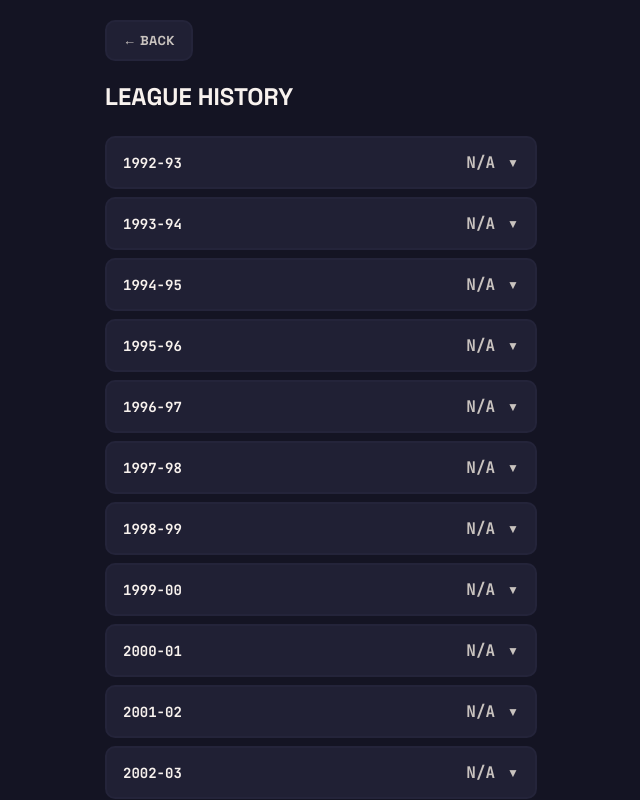
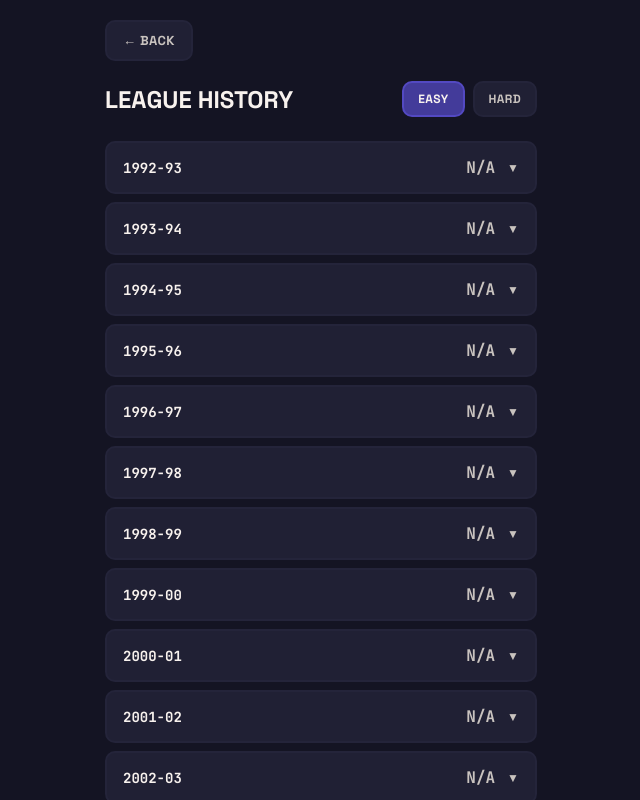
Before and after one commit to saimailou88/football-draft-game, a React (Vite) app: page / in a window 1280 px wide. Both pictures are taken after a click on the button "GAME HISTORY". Shown: the top 800 px of the page, without its empty margins (319-959 px from the left). Built offline with nearby package versions, Linux system fonts and the light colour scheme.

Commit message:
Fix match history/league table points mismatch, add Easy/Hard mode toggle to League History

```diff
--- a/src/App.css
+++ b/src/App.css
@@ -1274,3 +1274,15 @@ body {
   text-align: left;
   margin-bottom: 6px;
 }
+
+/* ===========================================
+   LEAGUE HISTORY PAGE: EASY/HARD MODE TOGGLE
+   Sits top-right next to the "LEAGUE HISTORY"
+   title -- two pill buttons, active one in
+   bluey-purple (.btn-secondary), inactive dark.
+   =========================================== */
+.history-difficulty-toggle {
+  display: flex;
+  gap: 8px;
+  flex-shrink: 0;
+}
--- a/src/components/HistoryPage.jsx
+++ b/src/components/HistoryPage.jsx
@@ -67,6 +67,9 @@ function StatCompareLine({ label, before, after }) {
 function HistoryPage({ onBack }) {
   const [history, setHistory] = useState([]);
   const [expandedSeason, setExpandedSeason] = useState(null);
+  // Which mode's runs are currently visible. Defaults to 'easy' -- the
+  // list only ever shows one mode at a time, matching the toggle's job.
+  const [selectedDifficulty, setSelectedDifficulty] = useState('easy');
 
   useEffect(() => {
     setHistory(getHistory());
@@ -74,13 +77,26 @@ function HistoryPage({ onBack }) {
 
   const allSeasons = [...new Set(teamsData.map((t) => t.season))].sort((a, b) => a - b);
 
+  // Only look at saved entries that match the currently selected
+  // difficulty -- an Easy run and a Hard run of the same season are
+  // separate entries now (see history.js), so this filter is what
+  // actually makes the toggle do something.
+  const historyForMode = history.filter((e) => e.difficulty === selectedDifficulty);
+
   const sorted = allSeasons.map((season) => {
-    const played = history.find((e) => e.season_year === season);
+    const played = historyForMode.find((e) => e.season_year === season);
     return played || { season_year: season, isUnplayed: true };
   });
 
   function toggleSeason(seasonYear) {
     setExpandedSeason((prev) => (prev === seasonYear ? null : seasonYear));
+  }
+
+  // Switching modes closes any expanded entry -- avoids a stale expanded
+  // card lingering from the mode you just switched away from.
+  function handleDifficultyChange(mode) {
+    setSelectedDifficulty(mode);
+    setExpandedSeason(null);
   }
 
   return (
@@ -93,9 +109,28 @@ function HistoryPage({ onBack }) {
         ← BACK
       </button>
 
-      <h1 className="section-title" style={{ fontSize: '24px', marginBottom: '24px' }}>
-        LEAGUE HISTORY
-      </h1>
+      <div style={{ display: 'flex', alignItems: 'center', justifyContent: 'space-between', marginBottom: '24px' }}>
+        <h1 className="section-title" style={{ fontSize: '24px', margin: 0 }}>
+          LEAGUE HISTORY
+        </h1>
+
+        <div className="history-difficulty-toggle">
+          <button
+            className={`btn ${selectedDifficulty === 'easy' ? 'btn-secondary' : 'btn-dark'}`}
+            onClick={() => handleDifficultyChange('easy')}
+            style={{ padding: '8px 14px', fontSize: '12px' }}
+          >
+            EASY
+          </button>
+          <button
+            className={`btn ${selectedDifficulty === 'hard' ? 'btn-secondary' : 'btn-dark'}`}
+            onClick={() => handleDifficultyChange('hard')}
+            style={{ padding: '8px 14px', fontSize: '12px' }}
+          >
+            HARD
+          </button>
+        </div>
+      </div>
 
       <div className="history-list">
           {sorted.map((entry) => {
@@ -115,7 +150,7 @@ function HistoryPage({ onBack }) {
                 {isExpanded && entry.isUnplayed && (
                   <div className="history-expanded">
                     <p className="no-slot-text">
-                      Season not played yet — your best result for each season will show up here once you finish one.
+                      Season not played yet in {selectedDifficulty === 'easy' ? 'Easy' : 'Hard'} mode — your best result for each season will show up here once you finish one.
                     </p>
                   </div>
                 )}
--- a/src/components/Simulating.jsx
+++ b/src/components/Simulating.jsx
@@ -4,10 +4,8 @@ import PitchPreview from './PitchPreview';
 import EndOfSeasonSummary from './EndOfSeasonSummary';
 
 function resultType(match) {
-  const yourGoals = match.isHome ? match.yourGoals : match.theirGoals;
-  const theirGoals = match.isHome ? match.theirGoals : match.yourGoals;
-  if (yourGoals > theirGoals) return 'win';
-  if (yourGoals < theirGoals) return 'loss';
+  if (match.yourGoals > match.theirGoals) return 'win';
+  if (match.yourGoals < match.theirGoals) return 'loss';
   return 'draw';
 }
 
--- a/src/data/history.js
+++ b/src/data/history.js
@@ -16,21 +16,26 @@ export function getHistory() {
   }
 }
 
-// Saves a completed season's result. If an entry already exists for this
-// exact season_year, it's only overwritten when the new result is a
-// better (lower) final position -- so replaying a season keeps your best
-// run rather than your most recent one.
+// Saves a completed season's result. Entries are matched by BOTH
+// season_year AND difficulty -- so an Easy run and a Hard run of the same
+// season are stored as separate entries instead of overwriting each
+// other. Within the same season+difficulty combo, an existing entry is
+// only overwritten when the new result is a better (lower) final
+// position -- so replaying keeps your best run rather than your most
+// recent one.
 export function saveSeasonResult(entry) {
   try {
     const history = getHistory();
-    const existingIndex = history.findIndex((e) => e.season_year === entry.season_year);
+    const existingIndex = history.findIndex(
+      (e) => e.season_year === entry.season_year && e.difficulty === entry.difficulty
+    );
 
     if (existingIndex === -1) {
       history.push(entry);
     } else if (entry.final_position < history[existingIndex].final_position) {
       history[existingIndex] = entry;
     } else {
-      return; // existing best run for this season stays as-is
+      return; // existing best run for this season+difficulty stays as-is
     }
 
     localStorage.setItem(STORAGE_KEY, JSON.stringify(history));
```
Also changed, not shown: src/App.jsx (+4 -3 lines).
